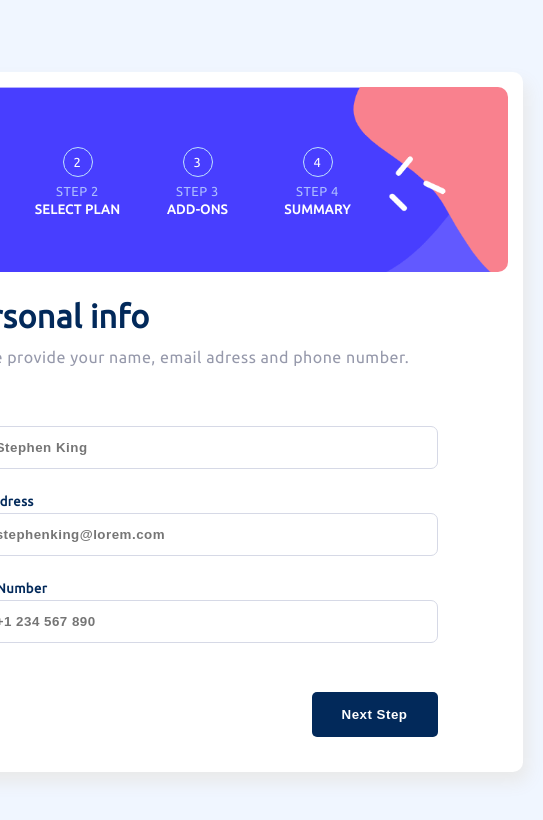
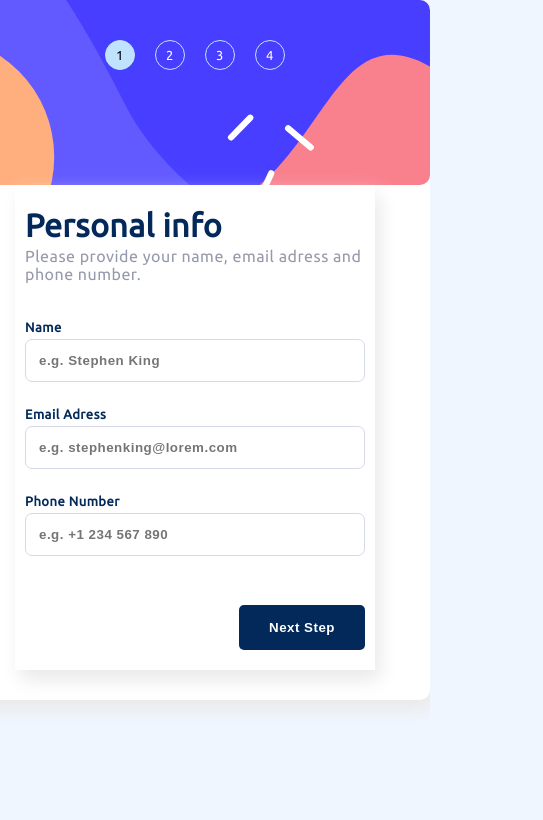
Before and after one commit to CatalinBanici/multi-step-form, a React (Create React App) app in the folder app/: page / in a window 390 px wide. Shown: the top 820 px of the page, 543 px wide, since content can reach past the window. Built offline with nearby package versions, Linux system fonts and the light colour scheme.

Commit message:
700 px media queries

```diff
--- a/app/src/index.css
+++ b/app/src/index.css
@@ -57,6 +57,23 @@ body {
   .app-container {
     flex-direction: column;
     height: 700px;
+  }
+
+  body {
+    align-items: flex-start;
+  }
+}
+
+@media screen and (max-width: 470px) {
+  body {
+    width: 470px;
+    height: 700px;
+  }
+
+  .app-container {
+    width: 100%;
+    margin: 0;
+    padding: 0;
   }
 }
 
@@ -144,6 +161,34 @@ body {
     flex-direction: column;
     align-items: center;
     padding: 0;
+  }
+}
+
+@media screen and (max-width: 700px) {
+  .progress-container {
+    width: 400px;
+    align-items: center;
+    justify-content: center;
+  }
+
+  .step-container {
+    width: 70px;
+  }
+
+  .step-text {
+    display: none;
+  }
+}
+
+@media screen and (max-width: 470px) {
+  .progress-container {
+    width: 470px;
+    background-image: url(./assets/images/bg-sidebar-mobile.svg);
+    align-items: flex-start;
+  }
+
+  .step-container {
+    width: 50px;
   }
 }
 
@@ -287,6 +332,22 @@ body {
 @media screen and (max-width: 1000px) {
   .form-body {
     height: 365px;
+  }
+}
+
+@media screen and (max-width: 700px) {
+  .form-container {
+    padding: 0;
+    width: 400px;
+    padding: 20px 10px;
+  }
+}
+
+@media screen and (max-width: 470px) {
+  .form-container {
+    width: 360px;
+    align-self: center;
+    box-shadow: 5px 10px 18px #e9e9e9;
   }
 }
 
@@ -525,6 +586,18 @@ input:checked + .slider:before {
   border-radius: 50%;
 }
 
+@media screen and (max-width: 700px) {
+  .radio-input-container,
+  .radio-input-container input,
+  .radio-input-container-selected {
+    width: 120px;
+  }
+
+  .toggle-container {
+    padding: 0 80px;
+  }
+}
+
 /* ====================================================
 ============= ADDON COMPONENT ======================
 ==================================================== */
@@ -759,3 +832,10 @@ input:checked + .slider:before {
     padding: 90px 60px 150px 60px;
   }
 }
+
+@media screen and (max-width: 700px) {
+  .complete-container {
+    width: 400px;
+    padding: 90px 60px 150px 60px;
+  }
+}
```
